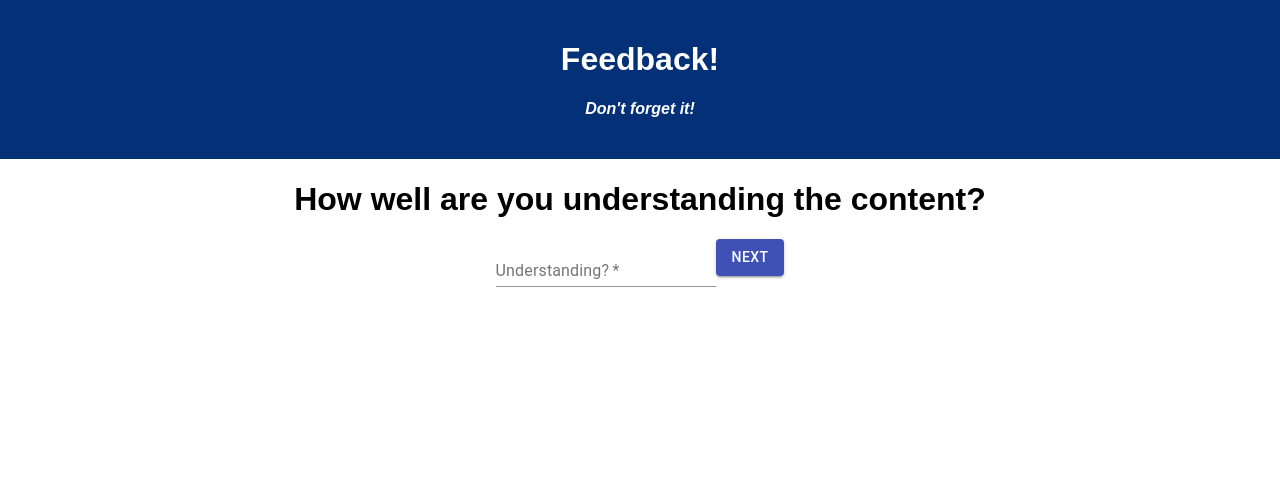
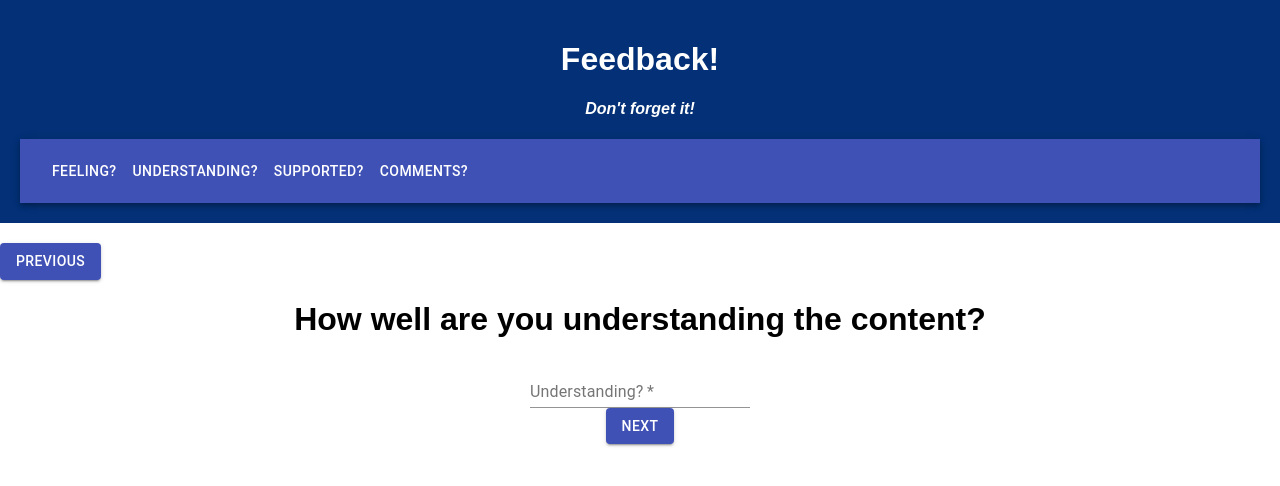
Before and after one commit to ocarr199/weekend-redux-feedback-loop, a React (Create React App) app: page /#/Understanding in a window 1280 px wide. Shown: the top 486 px of the page. Built offline with nearby package versions, Linux system fonts and the light colour scheme.

Commit message:
fixing spacing using material ui and added navbar, still work to do with spacing

```diff
--- a/src/components/App/App.jsx
+++ b/src/components/App/App.jsx
@@ -8,8 +8,11 @@ import Comments from '../Comments/Comments';
 import ReviewFeedback from '../ReviewFeedback/ReviewFeedback'
 import {Route, HashRouter as Router} from 'react-router-dom';
 import ThankYou from '../ThankYou/ThankYou';
+import Navbar from '../Navbar/Navbar'
+function App() {
 
-function App() {
+
+
 
   return (
     <Router>
@@ -17,7 +20,11 @@ function App() {
       <header className='App-header'>
         <h1 className='App-title'>Feedback!</h1>
         <h4>Don't forget it!</h4>
+
+    <Navbar />
       </header>
+
+
 
       <Route path='/' exact>
       <FeelingToday />
--- a/src/components/BeingSupported/BeingSupported.jsx
+++ b/src/components/BeingSupported/BeingSupported.jsx
@@ -26,10 +26,22 @@ function BeingSupported() {
         })
         history.push('/Comments')
     }
+
+    const goBack = () => {
+        history.goBack();
+    }
+
     console.log(support)
     return (
         <>
+           <Button
+          onClick={goBack}
+        variant="contained"
+        color="primary">
+           Previous
+         </Button>
             <h1>How well are you being supported?</h1>
+
             <form onSubmit={handleClick}>
             <TextField
                 onChange={handleSupport}
--- a/src/components/Comments/Comments.jsx
+++ b/src/components/Comments/Comments.jsx
@@ -27,9 +27,20 @@ function Comments(){
 
         history.push('/Review')
     }
+
+    const goBack = () => {
+        history.goBack();
+    }
+
     console.log(comments)
     return(
         <>
+            <Button
+          onClick={goBack}
+        variant="contained"
+        color="primary">
+           Previous
+         </Button>
         <h1>Any comments you want to leave??</h1>
         <TextField
         style ={{width: '80%'}}
--- a/src/components/FeelingToday/FeelingToday.jsx
+++ b/src/components/FeelingToday/FeelingToday.jsx
@@ -8,7 +8,7 @@ function FeelingToday() {
     const history = useHistory();
     const dispatch = useDispatch();
 
-    let[feeling, setFeeling] = useState(0);
+    let[feeling, setFeeling] = useState('');
 
     const handleFeeling = (event) => {
         setFeeling(event.target.value);
@@ -36,13 +36,15 @@ function FeelingToday() {
             max={10}
             id="standard-number"
             type="number"
-            label="feeling?" />
+            label="feeling?"
+            value={feeling}
+            />
 
             <Button
             variant="contained"
             color="primary"
             type="submit">
-                Primary
+                Next
              </Button>
              </form>
         </>
--- /dev/null
+++ b/src/components/Navbar/Navbar.jsx
@@ -0,0 +1,38 @@
+import AppBar from '@material-ui/core/AppBar';
+import Toolbar from '@material-ui/core/Toolbar';
+import Button from '@material-ui/core/Button';
+import IconButton from '@material-ui/core/IconButton';
+import MenuIcon from '@material-ui/icons/Menu';
+import Typography from '@material-ui/core/Typography';
+import { useHistory } from 'react-router-dom'
+
+function Navbar() {
+    const history = useHistory();
+    const goToFeeling = () => {
+        history.push('/')
+    }
+    const goToUnderstanding = () => {
+        history.push('/Understanding')
+    }
+    const goToSupported = () => {
+        history.push('/Supported')
+    }
+    const goToComments = () => {
+        history.push('/Comments')
+    }
+        return (
+            <>
+                <AppBar position="static">
+                    <Toolbar>
+
+                        <Button onClick={goToFeeling} color="inherit">Feeling?</Button>
+                        <Button onClick={goToUnderstanding} color="inherit">Understanding?</Button>
+                        <Button onClick={goToSupported} color="inherit">Supported?</Button>
+                        <Button onClick={goToComments} color="inherit">Comments?</Button>
+                    </Toolbar>
+                </AppBar>
+            </>
+        )
+    }
+
+    export default Navbar
--- a/src/components/ReviewFeedback/ReviewFeedback.jsx
+++ b/src/components/ReviewFeedback/ReviewFeedback.jsx
@@ -33,8 +33,19 @@ function ReviewFeedback() {
         })
         history.push('/ThankYou')
     }
+
+    const goBack = () => {
+        history.goBack();
+    }
+
     return(
         <>
+              <Button
+          onClick={goBack}
+        variant="contained"
+        color="primary">
+           Previous
+         </Button>
         <h1>Review Your Feedback</h1>
         <ul>
             <li>Feelings: {feedback.feeling}</li>
--- a/src/components/UnderstandingContent/UnderstandingContent.jsx
+++ b/src/components/UnderstandingContent/UnderstandingContent.jsx
@@ -3,6 +3,7 @@ import { useDispatch } from "react-redux";
 import TextField from '@material-ui/core/TextField';
 import Button from '@material-ui/core/Button';
 import { useHistory } from 'react-router-dom'
+import Grid from '@material-ui/core/Grid'
 
 function UnderstandingContent(){
     const history = useHistory();
@@ -23,10 +24,31 @@ function UnderstandingContent(){
 
         history.push('/Supported')
     }
+
+    const goBack = () => {
+        history.goBack();
+    }
+
     console.log(understanding)
     return(
         <>
-        <h1>How well are you understanding the content?</h1>
+        <Grid container>
+        <Grid item   >
+          <Button
+          onClick={goBack}
+        variant="contained"
+        color="primary">
+           Previous
+         </Button>
+         </Grid>
+         </Grid>
+<Grid container justify="center">
+
+
+         <Grid item>
+         <h1>How well are you understanding the content?</h1>
+         </Grid>
+         </Grid>
         <form onSubmit={handleClick}>
         <TextField
         onChange={handleUnderstanding}
@@ -34,13 +56,20 @@ function UnderstandingContent(){
         id="standard-number"
         type="number"
         label="Understanding?" />
+
+
+
+    <Grid item m={2}>
         <Button
         variant="contained"
         color="primary"
         type="submit">
             Next
          </Button>
+         </Grid>
+
          </form >
+
          </>
     )
 }
```
